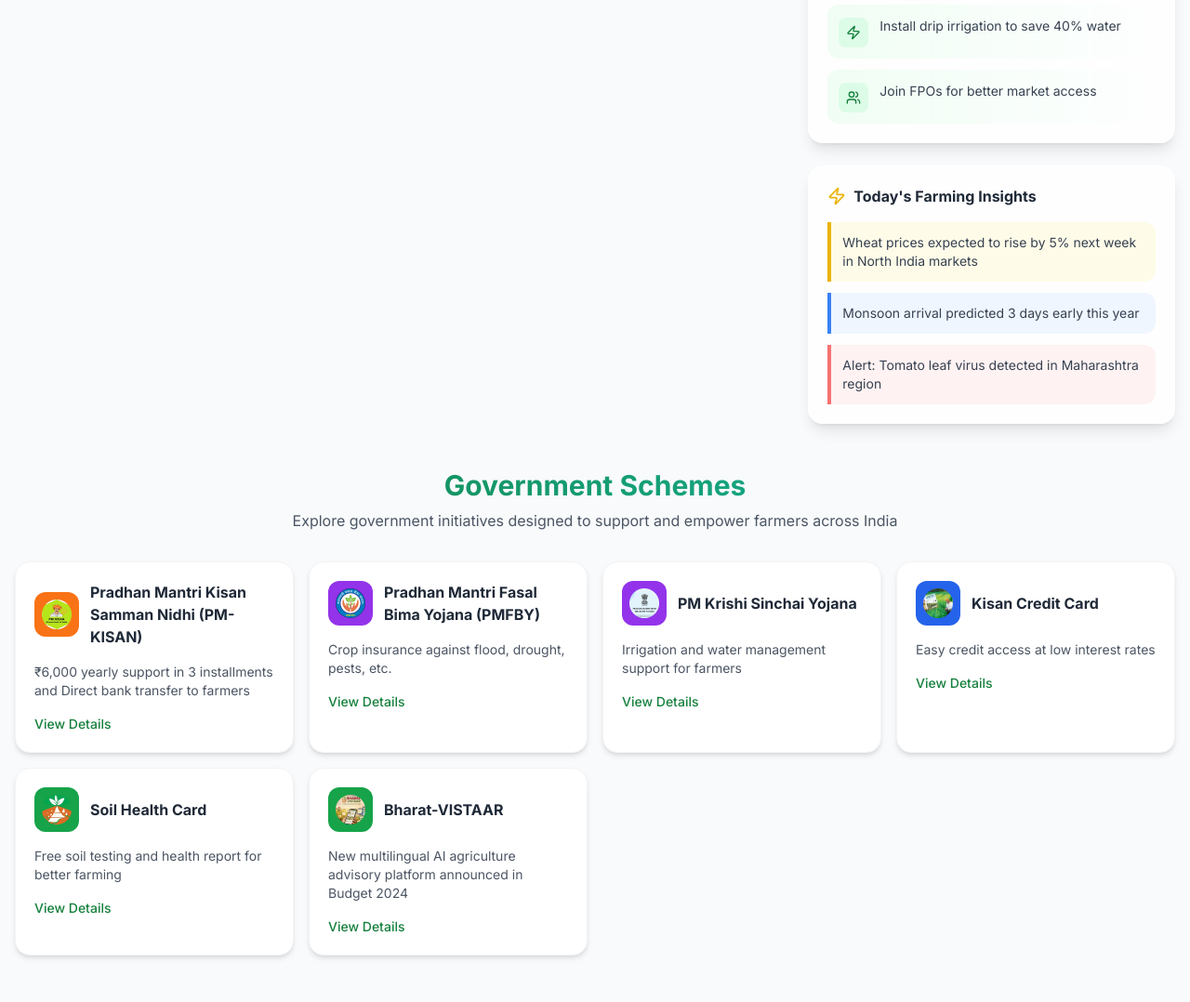
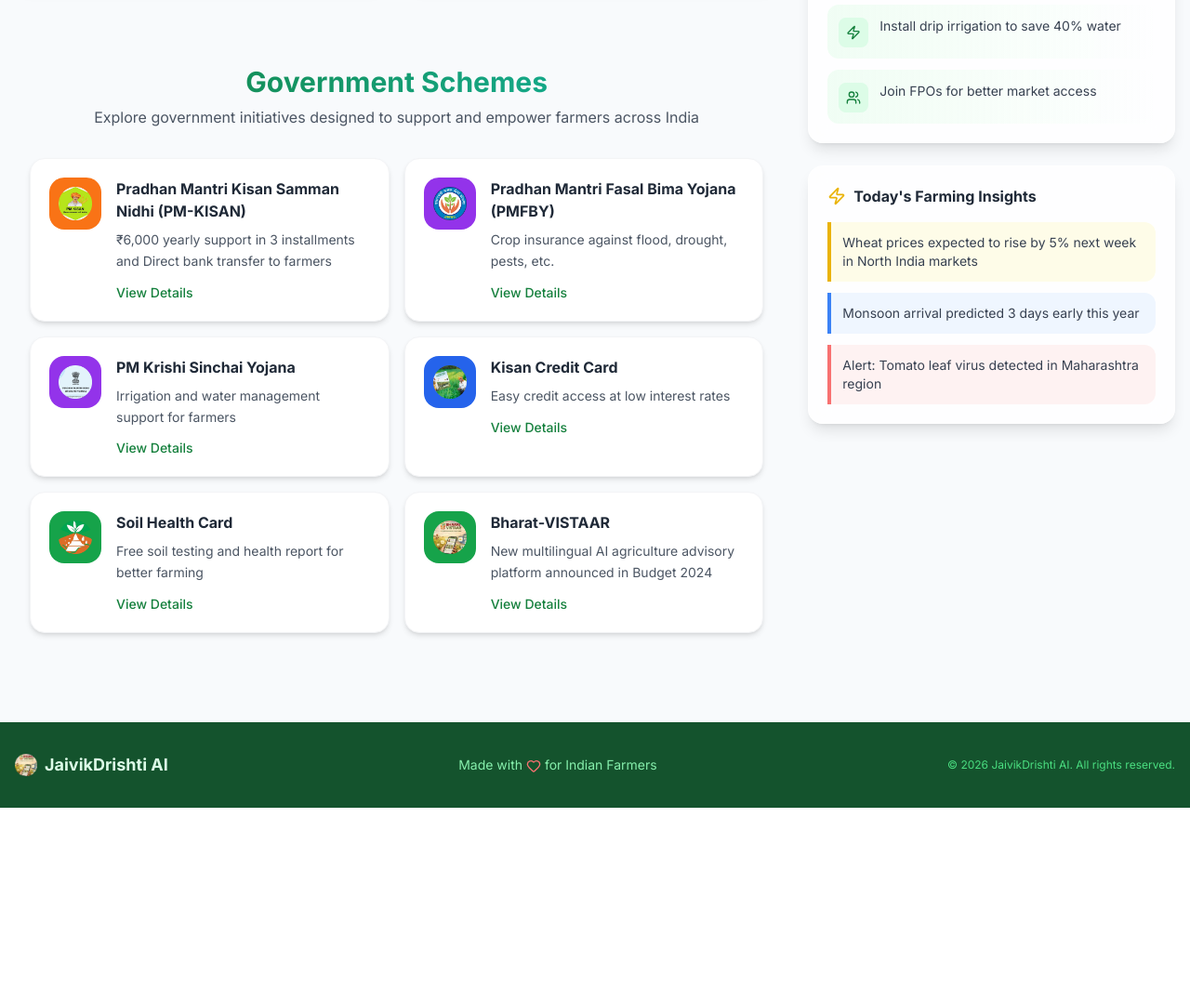
Before and after one commit to SomilJain25/JaivikDrishti-AI, a React (Vite) app in the folder frontend/: page / in a window 1280 px wide. Shown: the part 1332-2410 px from the top of the page at 93% size. After the commit the page ends 2201 px from the top, so only its background shows below. Built offline with nearby package versions, Linux system fonts and the light colour scheme; no server answers.

Commit message:
changes in govt schemes data

```diff
--- a/frontend/src/components/GovtSchemes.jsx
+++ b/frontend/src/components/GovtSchemes.jsx
@@ -88,7 +88,7 @@
           </p>
         </div>
 
-        <div className="grid grid-cols-1 sm:grid-cols-2 lg:grid-cols-4 gap-4">
+        <div className="grid grid-cols-1 lg:grid-cols-2 gap-4">
           {schemes.map((scheme, idx) => {
             return (
               <a
@@ -96,34 +96,55 @@
                 href={scheme.link}
                 target="_blank"
                 rel="noopener noreferrer"
-                className="group bg-white rounded-2xl p-5 shadow-md hover:shadow-xl
-                         transition-all duration-300 border border-gray-100 hover:-translate-y-1"
+                className="
+                  group
+                  min-w-[280px]
+                  sm:min-w-[320px]
+                  lg:min-w-[340px]
+                  flex-shrink-0
+                  snap-start
+                  bg-white rounded-2xl p-5 shadow-md
+                  hover:shadow-xl transition-all
+                  duration-300 border border-gray-100
+                  hover:-translate-y-1
+                "
                 style={{ animationDelay: `${idx * 100}ms` }}
               >
-                <div className="flex items-center gap-3 mb-4">
+                <div className="flex gap-4 items-start">
+
+                  {/* Left Icon */}
                   <div
-                  className={`w-12 h-12 ${scheme.color} rounded-xl flex items-center justify-center
+                    className={`w-14 h-14 ${scheme.color} rounded-2xl flex items-center justify-center
                     group-hover:scale-110 transition-transform flex-shrink-0 overflow-hidden`}
                   >
                     <img
                       src={scheme.icon}
                       alt={scheme.title}
-                    className="w-8 h-8 object-contain"
+                      className="w-9 h-9 object-contain"
                     />
                   </div>
 
-                <h3 className="font-bold text-gray-800 group-hover:text-primary-700 transition-colors">
-                  {lang === 'en' ? scheme.title : scheme.titleHi}
+                  {/* Right Content */}
+                  <div className="flex-1 min-w-0">
+                    <h3 className="font-bold text-gray-800 group-hover:text-primary-700 transition-colors mb-2">
+                      {lang === 'en'
+                        ? scheme.title
+                        : scheme.titleHi}
                     </h3>
-              </div>
 
-                <p className="text-sm text-gray-600 mb-4">
-                  {lang === 'en' ? scheme.desc : scheme.descHi}
+                    <p className="text-sm text-gray-600 mb-3 leading-relaxed">
+                      {lang === 'en'
+                        ? scheme.desc
+                        : scheme.descHi}
                     </p>
 
                     <div className="flex items-center text-sm font-medium text-primary-700">
                       <span>{t.viewDetails}</span>
+
                       <ExternalLink className="w-4 h-4 ml-1 opacity-0 group-hover:opacity-100 transition-opacity" />
+                    </div>
+                  </div>
+
                 </div>
               </a>
             )
--- a/frontend/src/pages/Home.jsx
+++ b/frontend/src/pages/Home.jsx
@@ -16,10 +16,7 @@
 import GovtSchemes from '../components/GovtSchemes'
 
 const wallpapers = [
-  new URL('../assets/wallpaper 1.webp', import.meta.url).href,
-  new URL('../assets/wallpaper 2.jpg', import.meta.url).href,
-  new URL('../assets/wallpaper 3.jpg', import.meta.url).href,
-  new URL('../assets/wallpaper 4.png', import.meta.url).href,
+  new URL('../assets/background.jpg', import.meta.url).href
 ]
 
 const clampIndex = (index) => (index + wallpapers.length) % wallpapers.length
@@ -120,38 +117,35 @@
         onTouchMove={handleTouchMove}
         onTouchEnd={handleTouchEnd}
       >
-        <div className="absolute inset-0">
-          {wallpapers.map((src, index) => (
         <div
-              key={src}
-              className={`absolute inset-0 transition-opacity duration-700 ease-out ${
-                index === currentSlide
-                  ? 'opacity-100 z-10'
-                  : 'opacity-0 z-0'
-              }`}
+          className="
+            absolute inset-0
+            bg-contain sm:bg-cover
+            bg-top md:bg-center
+            bg-no-repeat
+          "
           style={{
-                backgroundImage: `url(${src})`,
-                backgroundRepeat: 'no-repeat',
+            backgroundImage: `url(${wallpapers[0]})`,
           }}
         >
-              <div
-                className="
-                  w-full h-full
-                  bg-contain sm:bg-cover
-                  bg-top md:bg-center
-                "
-                style={{
-                  backgroundImage: `url(${src})`,
-                }}
-              />
-            </div>
-          ))}
-
           <div className="absolute inset-0 bg-gradient-to-b from-slate-950/40 via-slate-950/10 to-transparent backdrop-blur-sm" />
         </div>
 
         <div className="relative z-20 max-w-7xl mx-auto px-4 py-16 md:py-24">
-          <div className="relative mx-auto max-w-3xl animate-slide-up rounded-[2rem] border border-white/10 bg-white/10 p-10 shadow-2xl shadow-slate-950/10 backdrop-blur-xl">
+          <div className="
+          relative
+          mx-auto
+          w-[95%]
+          md:w-auto
+          max-w-3xl
+          animate-slide-up
+          rounded-[2rem]
+          border border-white/10
+          bg-white/10
+          p-5 md:p-10
+          shadow-2xl shadow-slate-950/10
+          backdrop-blur-xl
+          ">
             <div className="text-center">
               <div className="inline-flex items-center gap-2 bg-white/10 backdrop-blur-sm rounded-full px-4 py-2 mb-6 border border-white/20">
                 <Sprout className="w-5 h-5 text-accent-400" />
@@ -209,7 +203,9 @@
       <div className="max-w-7xl mx-auto px-4 mt-12">
         <div className="grid grid-cols-1 lg:grid-cols-3 gap-8">
           {/* Left: Modules */}
-          <div className="lg:col-span-2" id="modules">
+          <div className="lg:col-span-2 space-y-10" id="modules">
+
+            <div>
               <h2 className="text-2xl font-bold text-gray-800 mb-6 flex items-center gap-2">
                 <Zap className="w-6 h-6 text-accent-500" />
                 {lang === 'en' ? 'AI Modules' : 'एआई मॉड्यूल'}
@@ -217,9 +213,20 @@
 
               <div className="grid grid-cols-1 sm:grid-cols-2 gap-5">
                 {modules.map((module, idx) => (
-                <ModuleCard key={module.title} {...module} delay={idx * 100} />
+                  <ModuleCard
+                    key={module.title}
+                    {...module}
+                    delay={idx * 100}
+                  />
                 ))}
               </div>
+            </div>
+
+            {/* Government Schemes */}
+            <div id="schemes">
+              <GovtSchemes />
+            </div>
+
           </div>
 
           {/* Right: Sidebar */}
@@ -285,11 +292,6 @@
           </div>
         </div>
       </div>
-
-      {/* Government Schemes */}
-      <div id="schemes">
-        <GovtSchemes />
-      </div>
     </div>
   )
 }
```
Also changed, not shown: frontend/src/assets/background.jpg (added). Lines whose indentation alone changed are shown as unchanged.
